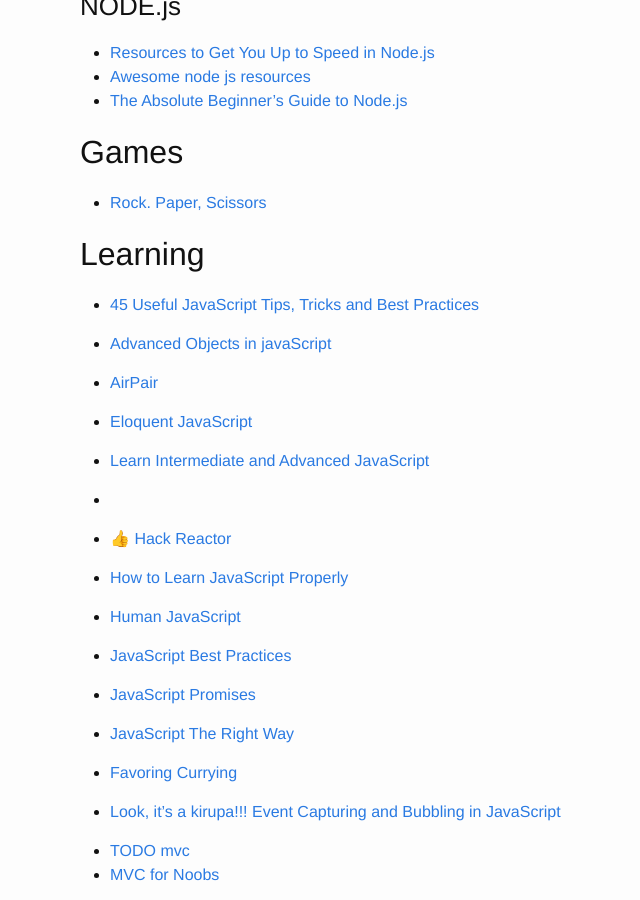
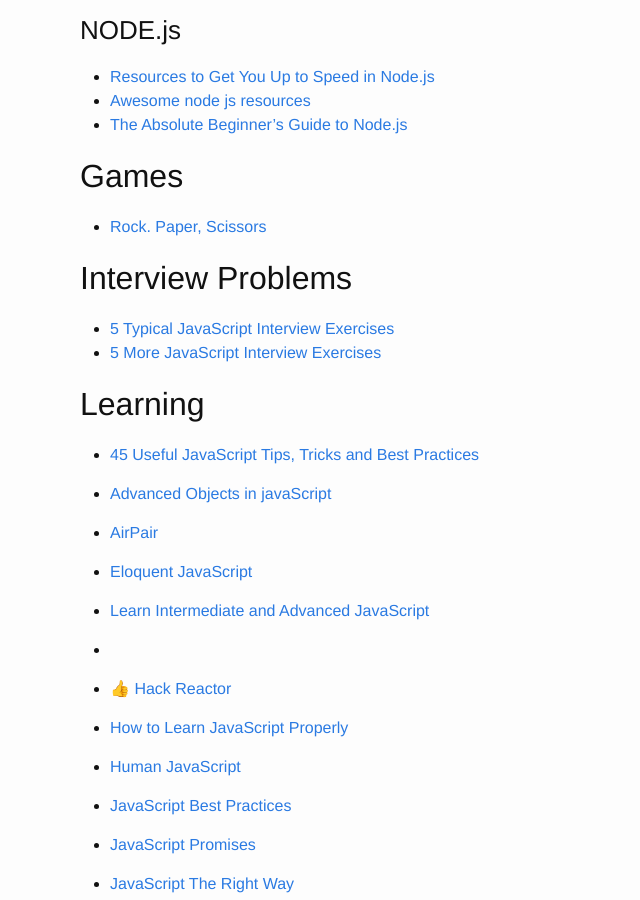
Before and after one commit to brownerd/brownerd.github.io, a Jekyll site: the page built from _posts/2014-10-06-reading-list-2014.md, in a window 1280 px wide and 900 px high, scrolled down 13319 px. Shown: the whole window, without its empty margins (190-830 px from the left). Built offline with Jekyll 4.4.1, drawn with Linux system fonts in a browser that asks for light colours; emoji names are drawn with the system emoji font; some of the changed text lies outside the part shown.

Commit message:
add gulp resources and JS interview articles

```diff
--- a/_posts/2014-10-06-reading-list-2014.md
+++ b/_posts/2014-10-06-reading-list-2014.md
@@ -661,6 +662,15 @@ Read more at http://www.airpair.com/angularjs#kDjhIu23Z9VHtPTe.99](http://www.ai
 ## Games
 
 - [Rock. Paper, Scissors](http://codepen.io/fscode/pen/dcKqz)
+
+
+
+
+## Interview Problems
+
+- [5 Typical JavaScript Interview Exercises](http://www.sitepoint.com/5-typical-javascript-interview-exercises/)
+- [5 More JavaScript Interview Exercises](http://www.sitepoint.com/5-javascript-interview-exercises/)
+
 
 
 ## Learning
```
Also changed, not shown: other parts of _posts/2014-10-06-reading-list-2014.md (+1 -0 lines).
